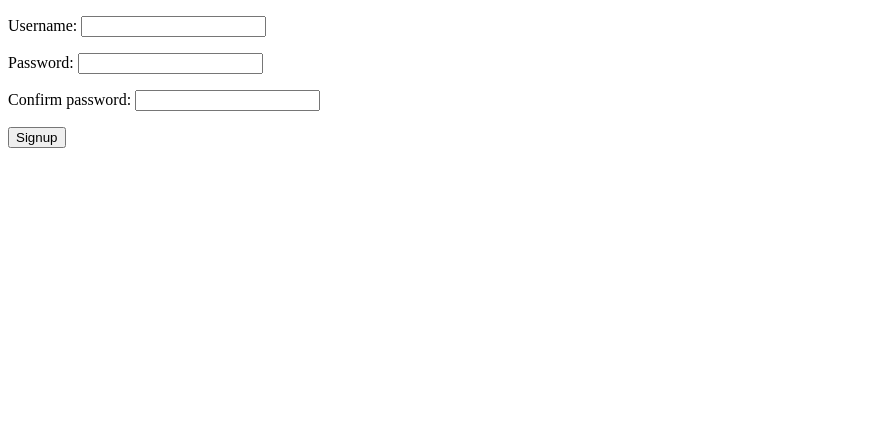
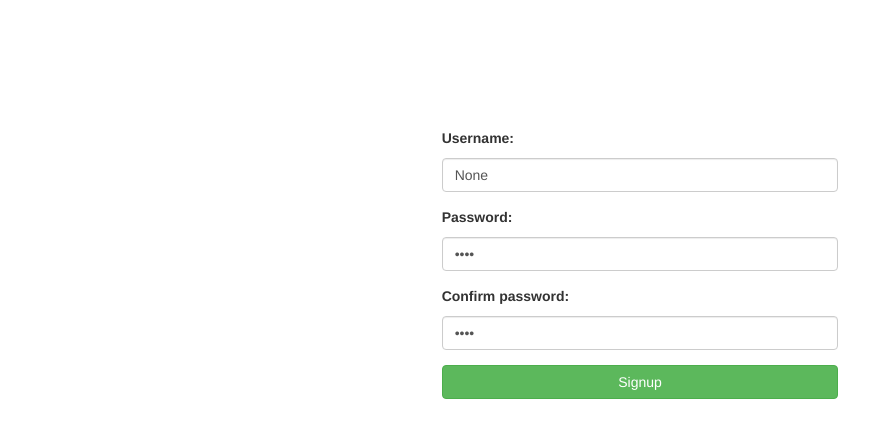
Before and after one commit to AntonReytarovskiy/Cloud, a Django app: page /user/register in a window 1280 px wide. Shown: the top 438 px of the page, without its empty margins (0-893 px from the left). Run offline with Django 3.2, Linux system fonts and the light colour scheme; some libraries are stand-ins or nearby versions.

Commit message:
Change login and register page

```diff
--- /dev/null
+++ b/user/static/user/css/form.css
@@ -0,0 +1,3 @@
+.fields {
+    margin-top: 10%;
+}
--- a/user/templates/register.html
+++ b/user/templates/register.html
@@ -1,14 +1,30 @@
+{% load static %}
 <!DOCTYPE html>
 <html>
 <head>
-    <title>Регистрация</title>
+    <title>Signup</title>
+    <link rel="stylesheet" href="https://maxcdn.bootstrapcdn.com/bootstrap/3.3.7/css/bootstrap.min.css">
+    <link rel="stylesheet" href="{% static 'user/css/form.css' %}">
 </head>
 <body>
 <form action="{% url 'register' %}" method="post">
     {% csrf_token %}
     <!-- as_p для того, чтобы каждый элемент формы был с новой строки -->
-      {{ form.as_p }}
-      <button type="submit">Signup</button>
+    <div class="col-md-4 col-md-offset-4 fields">
+        <div class="form-group">
+            <label for="{{ form.username.id_for_label }}">{{ form.username.label_tag }}</label>
+            <input type="text" class="form-control" id="{{ form.username.id_for_label }}" name="{{ form.username.name }}" value="{{ form.username.value }}">
+        </div>
+        <div class="form-group">
+            <label for="{{ form.password.id_for_label }}">{{ form.password.label_tag }}</label>
+            <input type="password" class="form-control" id="{{ form.password.id_for_label }}" name="{{ form.password.name }}" value="{{ form.password.value }}">
+        </div>
+        <div class="form-group">
+            <label for="{{ form.confirm_password.id_for_label }}">{{ form.confirm_password.label_tag }}</label>
+            <input type="password" class="form-control" id="{{ form.confirm_password.id_for_label }}" name="{{ form.confirm_password.name }}" value="{{ form.confirm_password.value }}">
+        </div>
+        <button type="submit" class="btn btn-success btn-block">Signup</button>
+    </div>
 </form>
 </body>
 </html>
```
Also changed, not shown: user/templates/login.html (+16 -3 lines). Lines whose indentation alone changed are shown as unchanged.
